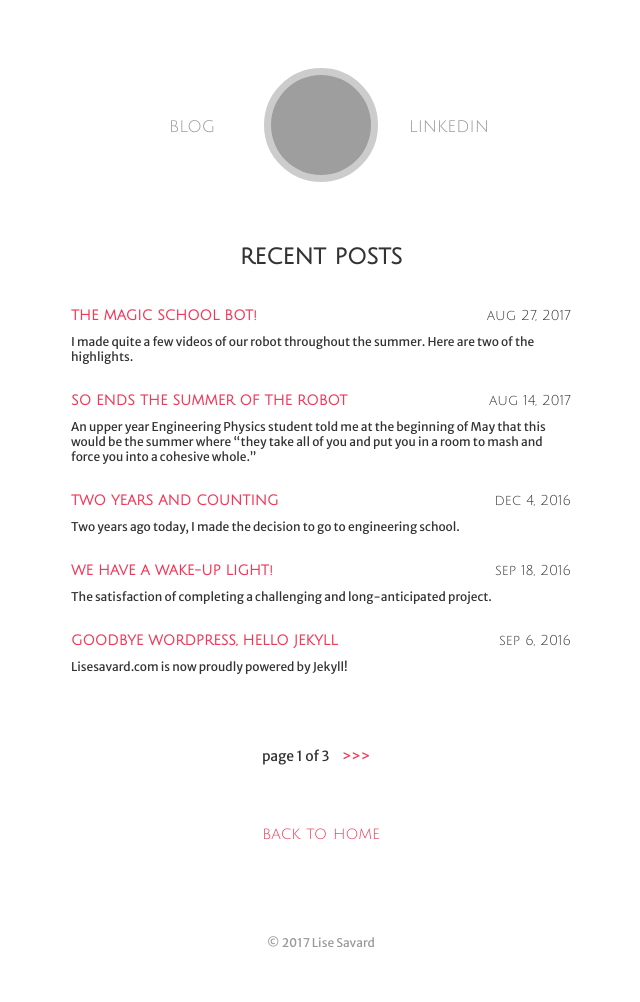
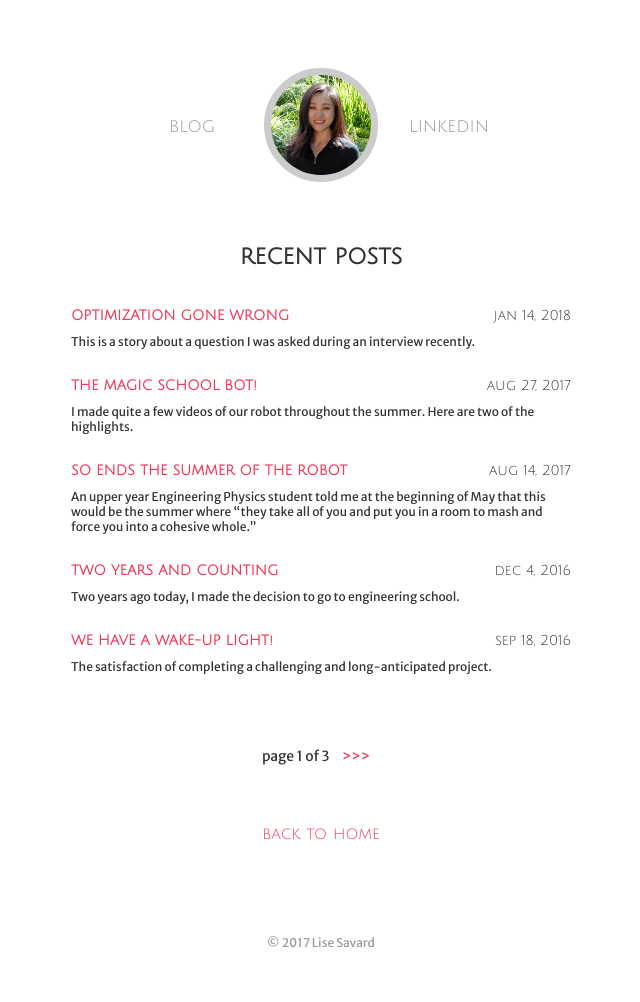
Before and after one commit to lsav/lise.me, a Jekyll site: the page built from blog/index.html, in a window 1280 px wide. Shown: the whole page, without its empty margins (319-959 px from the left). Built offline with Jekyll 4.4.1, drawn with Linux system fonts in a browser that asks for light colours; the list of posts is cut into pages by our own code; some of the changed lines change nothing that is shown; grey boxes are pictures that could not be loaded.

Commit message:
New post, change site colours

````diff
--- a/_includes/header.html
+++ b/_includes/header.html
@@ -13,7 +13,7 @@
 		<div class="logo">
 
 			<a href="{{ site.baseurl }}/">
-				<img src="http://www.gravatar.com/avatar/{{ site.author.gravatar }}?s=100" class="gravatar">
+				<img src="/assets/lise100.png" class="gravatar">
 			</a>
 
 		</div>
@@ -49,7 +49,7 @@
 	<div class="mob-logo">
 
 		<a href="{{ site.baseurl }}/">
-			<img src="http://www.gravatar.com/avatar/{{ site.author.gravatar }}?s=80" class="gravatar">
+			<img src="/assets/lise80.png" class="gravatar">
 		</a>
 
 	</div>
--- /dev/null
+++ b/_posts/2018-01-14-optimization-gone-wrong.md
@@ -0,0 +1,171 @@
+---
+date: 2018-01-14 12:38:19 -0700
+layout: post
+title: Optimization gone wrong
+description: "This is a story about a question I was asked during an interview recently."
+math: true
+---
+This is a story about a question I was asked during an interview recently.
+The question was:
+
+> Write a function in Python that, given two unsorted lists, returns a sorted
+> list that is the merger of those two lists.
+
+Further clarifications:
+
+* It is permitted to use Python's built-in sort function; ascending order okay
+* No assumptions can be made about the input other than they can be ordered
+* No need to worry about checking for invalid inputs
+
+My immediate instinct was to concatenate the lists and use ```sort()``` on
+them. I wrote this solution on the whiteboard with great trepidation -- when
+something is this easy, there must be a catch.
+
+```python
+def merge1(A, B):
+	return sorted(A + B)
+```
+
+Sure enough, I was told that this was too slow and I must make it run faster. I
+didn't think this was possible and said as much. If you're reading this and
+want to play along, please feel free to take 5 minutes to try and figure out a
+solution. But don't push yourself if you are still stuck after 5 minutes.
+
+.
+
+.
+
+.
+
+.
+
+.
+
+After some very strong hints, I arrived at the following version:
+
+```python
+def merge2(A, B):
+	# sort A and B individually
+	A.sort()
+	B.sort()
+
+	# add all elements, in order, to a new list
+	C = []
+	a = b = 0
+	while a < len(A) and b < len(B):
+		if A[a] < B[b]:
+			C.append(A[a])
+			a += 1
+		else:
+			C.append(B[b])
+			b += 1
+
+	# add any elements that remain in either A or B
+	if a == len(A):
+		C.extend(B[b:])
+	elif b == len(B):
+		C.extend(A[a:])
+
+	return C
+```
+
+This solution was accepted as the fastest solution. We exchanged closing
+questions. I got a tour of the office. Everyone was happy.
+
+---
+
+Except that, as soon as the adrenaline of the interview
+environment wore off, my initial doubts about the impossibility of finding a
+better solution than ```merge1``` came back. The two merges gnawed at my brain
+the whole way home.
+
+Asymptotically, assuming the inputs A and B
+have sizes $$n$$ and $$m$$ respectively, ```merge1``` requires
+$$O(n + m)$$ to concatenate the lists and and $$O((n + m) \lg (n + m))$$ to
+sort them -- so, $$O((n + m) \lg (n + m))$$ overall.
+
+On the other hand, ```merge2``` sorts the lists first --
+$$O(n \lg n + m \lg m)$$ -- and then adds them in order to a new list.
+It is simply the "merge" part of mergesort.
+
+Which one is faster? Consider two limiting cases:
+
+1. One input is empty. Without loss of generality, let $$m = 0$$. Then the
+time complexity of both merges is $$O( n \lg n)$$.
+2. The two inputs are equal, so $$m = n$$. Then ```merge2```'s time complexity
+becomes $$O(2n \lg n)$$, while ```merge1```'s time complexity becomes
+$$O(2n \lg (2n))$$. But recall that $$\lg (2n) = \lg 2 + \lg n$$, and
+$$\lg 2 = 1$$, so $$2n \lg (2n) = 2n + 2n \lg n$$.
+
+Intuitively, this makes sense. Assume we choose mergesort as our $$n \lg n$$
+sorting algorithm (Python sort is basically a fancy mergesort), ```merge1``` joins the lists first, but the joined list is <strong>re</strong>split as soon
+as sorting begins. So, the only difference between ```merge1``` and ```merge2```
+is a single extra split. Hence, the additional $$O(n)$$ term, which should fall
+out for large inputs where it will be completely dwarfed by the $$O(n \lg n)$$
+sorting.
+
+Conclusion: both ```merge```s are asymptotically identical.
+
+But what about sparing that extra split? Surely this is still a sensible
+thing to do? After all, a _tiny_ bit better is still better.
+
+But, from having worked with Python a bit (and the role I was interviewing for
+uses Python extensively, so the language choice is relevant), I knew that its
+standard libraries are written in C. This means that standard library
+functions like sort and concat are very, very fast. On the other hand, every
+_line_ of code that needs to go through Python's interpreter is horribly
+slow. So, even though ```merge1``` technically performs extraneous operations,
+I was not convinced that sparing that extra merge by adding over a dozen
+lines of code would actually be faster.
+
+---
+
+To put my doubts to rest, I decided to actually test these functions. Here are the results. ```merge1``` uses Python's built in list concatenation.
+```merge2``` sorts each list first and then performs the merge manually.
+I ran the two merges for inputs of up to 1 million elements, incrementing
+the input size in steps of 5000. Lists consisted of randomly ordered integers.
+Each data point represents the average of 10 runs.
+
+![Plot of results.](/assets/images/2018/pymergetests-plot.png)
+<span class="caption">Results of running ```merge1``` and ```merge2``` on various input sizes. Top graph: input A and B are the same size, ranging from 0
+to 1 million elements. Middle graph: input A is twice the size of input B. Bottom
+graph: input A ranges from 0 to 1 million elements, and input B is always 0. </span>
+
+As shown, ```merge1``` is faster on all input types. They appear to be asymptotically the same, as expected (but plotting on a semilog scale would
+have been better).
+
+At this point, I feel like a Donald Knuth quote is inevitable:
+
+![Donald Knuth: Premature optimization is the root of all evil](http://www.azquotes.com/picture-quotes/quote-premature-optimization-is-the-root-of-all-evil-donald-knuth-72-10-20.jpg)
+
+---
+
+I'm sure you're just waiting with bated breath to hear what happened with
+the job that I was interviewing for.
+
+This question formed a large chunk of the technical portion of the interview.
+Aside from this question, the interview was quite enjoyable -- it was one of
+those interviews where I felt like I had natural-feeling conversations with
+my interviewers.
+
+In a perfect world, I would have talked about all of this with my interviewers.
+Perhaps they had a better reason for preferring ```merge2``` over ```merge1```
+that they were not able to fully express. Perhaps, even though the interview
+was conducted in Python and the position dealt with Python, the _intention_
+was to test my reasoning about optimizing for a hypothetical ideal program,
+(I mean, I'm an Engineering **Physics** major -- I am no stranger to
+abstract thought experiments), in which case, yes, sparing the extra $$O(n)$$
+operation would definitely be slightly better.
+
+But this is not a perfect world, and in this real world I had another offer
+deadline fast approaching, from an interview that I _also_ enjoyed.
+Besides, I would be far too cautious to
+actually send all of this, in an email, after the fact. So I rejected this
+job offer and accepted the other.
+
+---
+
+On the off chance that one of my interviewers is reading this, I would be
+really happy to discuss this post and get a better understanding of your
+reasoning for preferring ```merge2``` over ```merge1```.
+You can email me at the address listed on [the front page of my web site](http://www.lisesavard.com).
````
Also changed, not shown: assets/images/2018/pymergetests-plot.png (added), assets/lise100.png (added), assets/lise80.png (added).
